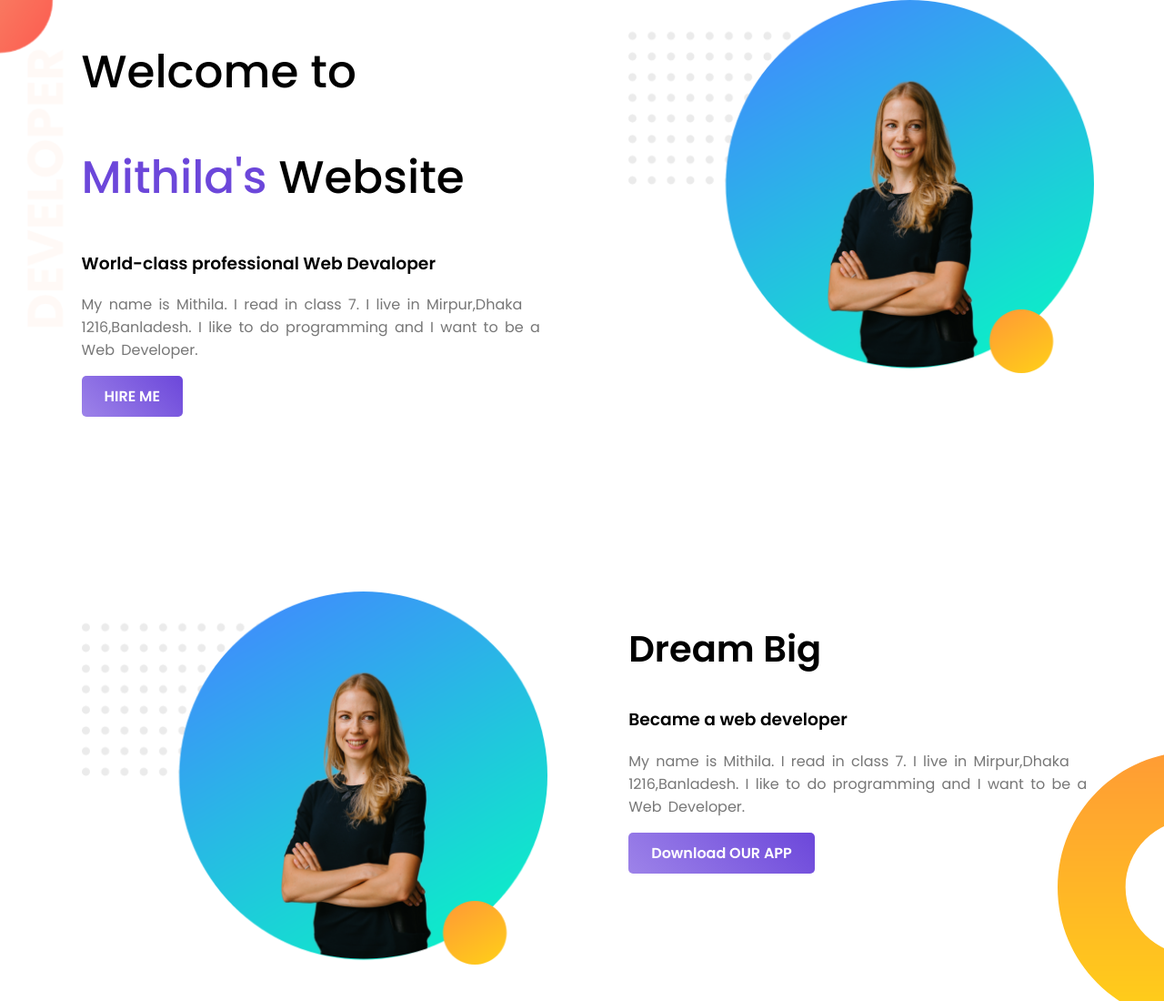
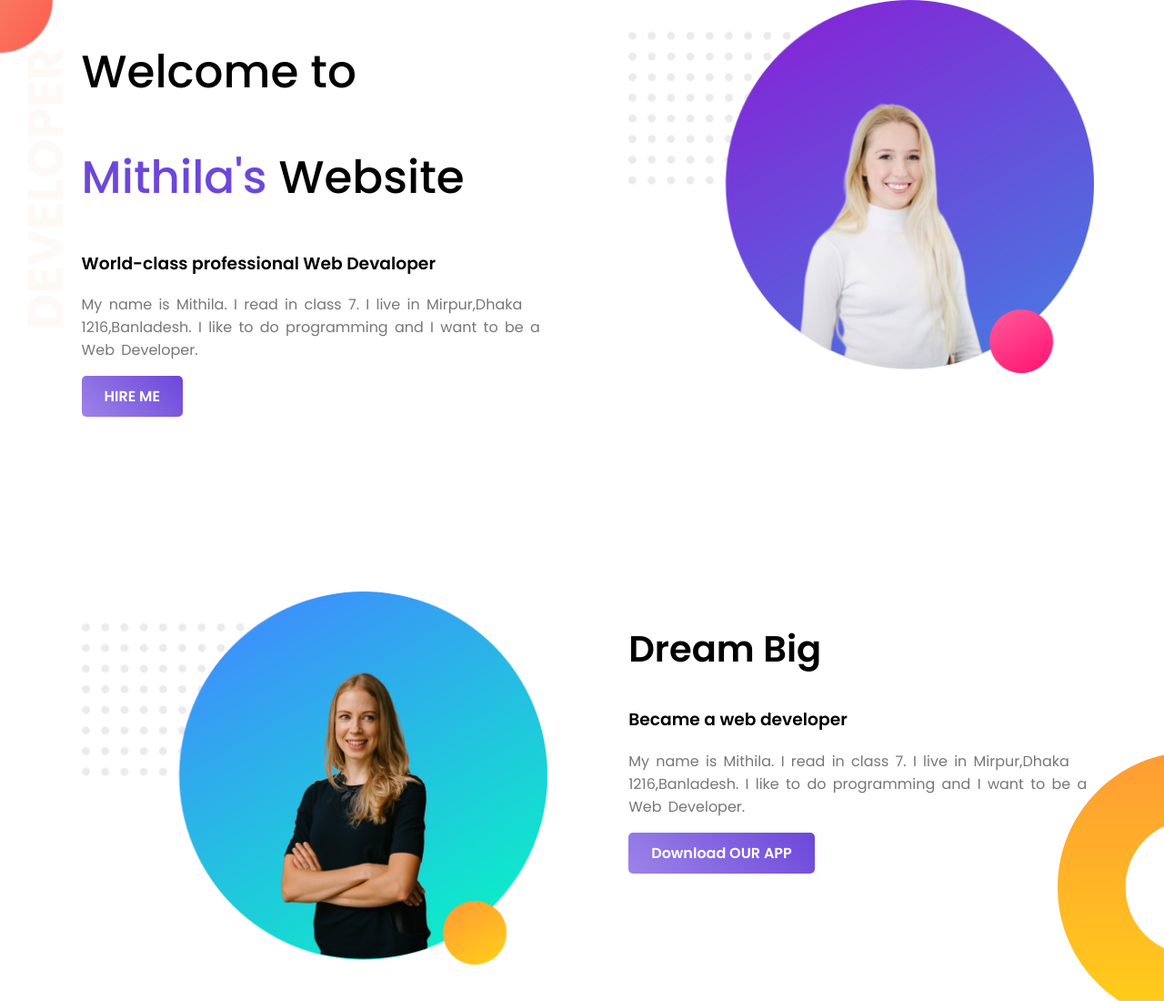
Before and after one commit to mithilaj4/web-development, a plain HTML site: page index.html in a window 1280 px wide. Shown: the top 1100 px of the page at 91% size. Drawn offline with Linux system fonts and the light colour scheme.

Commit message:
picture changed

```diff
--- a/index.html
+++ b/index.html
@@ -22,7 +22,7 @@
     </div>
 
     <div class="half-width">
-        <img src="images/profile2.png"/>
+        <img src="images/profile-2.png"/>
     </div>
     </section>
 
```
